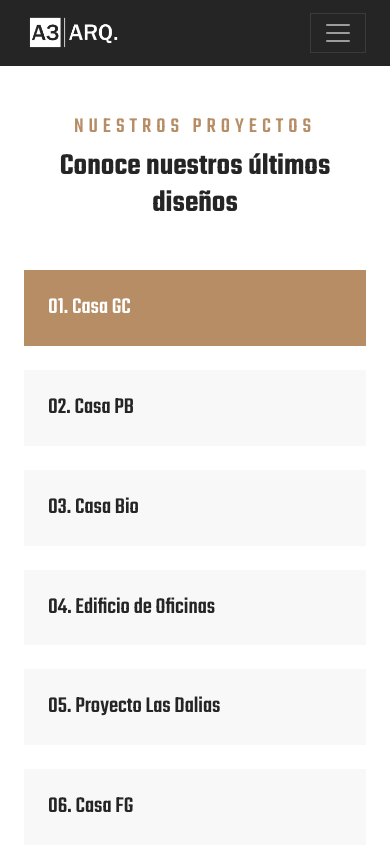
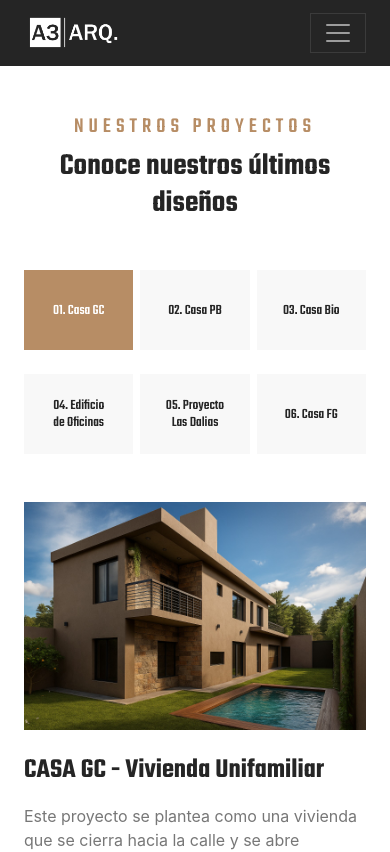
Before and after one commit to camiurenda/A3Arq, a React (Create React App) app: page /project.html in a window 390 px wide. Shown: the top 852 px of the page. Built offline with nearby package versions, Linux system fonts and the light colour scheme; the HTML template or start-up script is replaced by a standard one.

Commit message:
Vista mobile para el project.js

```diff
--- a/public/css/style.css
+++ b/public/css/style.css
@@ -391,6 +391,28 @@ h6,
 
 
 /*** Project ***/
+@media (max-width: 991.98px) {
+    .project .nav-pills {
+        display: flex;
+        flex-wrap: wrap;
+        justify-content: space-between;
+    }
+
+    .project .nav-pills .nav-link {
+        width: 32%;
+        margin-bottom: 10px;
+        height: 80px;
+        align-items: center;
+        justify-content: center;
+        padding: 10px;
+    }
+
+    .project .nav-pills .nav-link h3 {
+        font-size: 0.9rem;
+        text-align: center;
+    }
+}
+
 .project .nav .nav-link {
     background: var(--light);
     transition: .5s;
--- a/src/components/Project.js
+++ b/src/components/Project.js
@@ -124,12 +124,12 @@ const Project = () => {
                     <h1 className="display-5 mb-4">Conoce nuestros últimos diseños</h1>
                 </div>
                 <div className="row g-4 wow fadeInUp" data-wow-delay="0.3s">
-                    <div className="col-lg-4">
+                    <div className="col-12 col-lg-4">
                         <div className="nav nav-pills d-flex justify-content-between w-100 h-100 me-4">
                             {projectsData.map((project, index) => (
                                 <button
                                     key={project.id}
-                                    className={`nav-link w-100 d-flex align-items-center text-start p-4 mb-4 ${index === 0 ? 'active' : ''}`}
+                                    className={`nav-link d-flex align-items-center text-start p-4 mb-4 ${index === 0 ? 'active' : ''}`}
                                     data-bs-toggle="pill"
                                     data-bs-target={`#tab-pane-${project.id}`}
                                     type="button"
@@ -139,7 +139,7 @@ const Project = () => {
                             ))}
                         </div>
                     </div>
-                    <div className="col-lg-8">
+                    <div className="col-12 col-lg-8">
                         <div className="tab-content w-100">
                             {projectsData.map((project, index) => (
                                 <div
```
